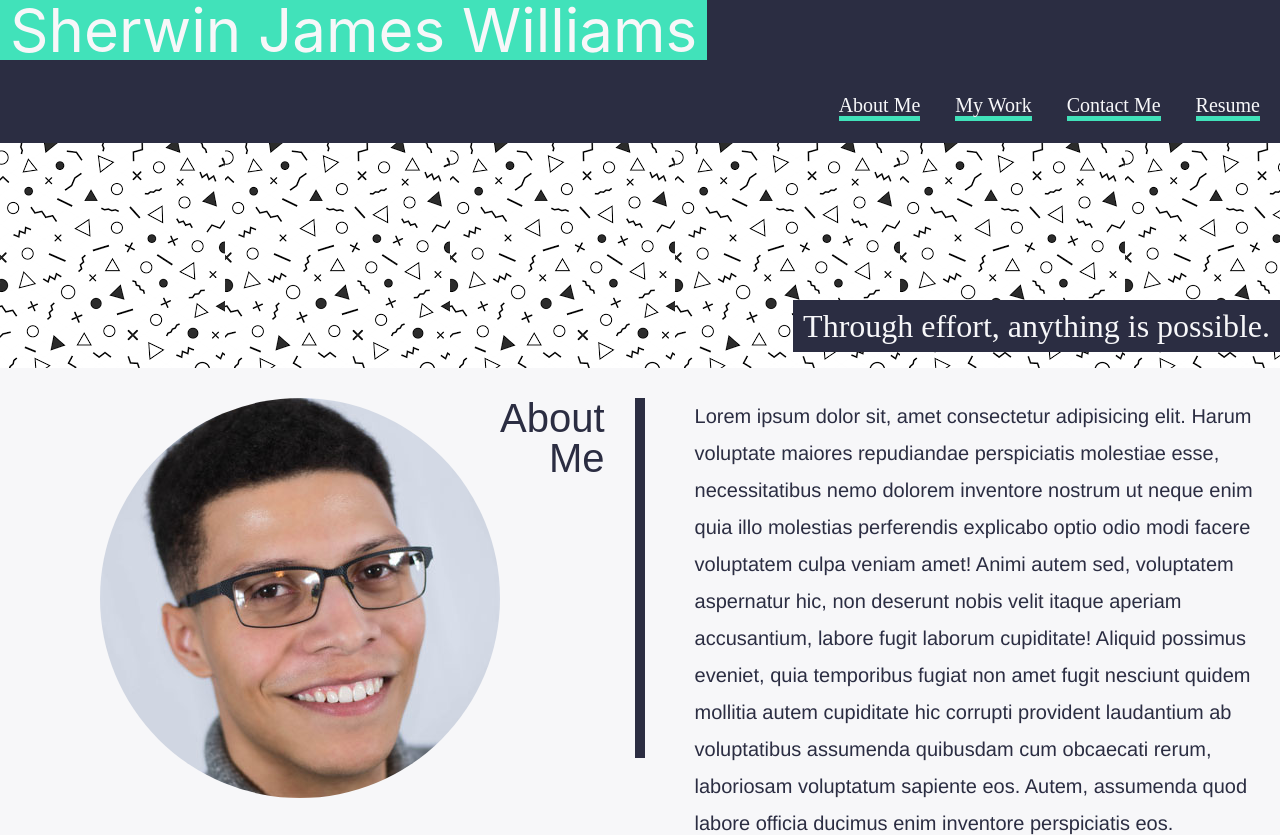
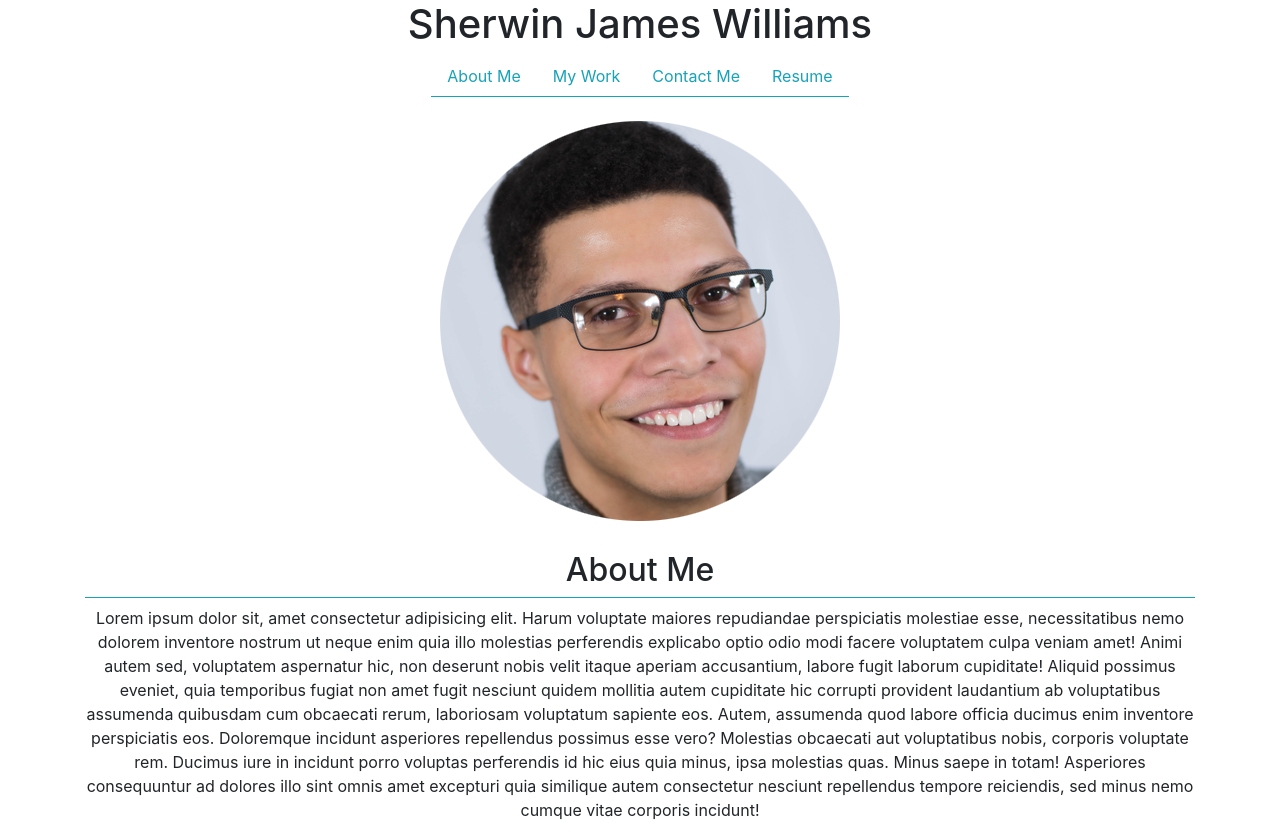
Before and after one commit to shrwnwilliams/sherwin-williams-portfolio, a plain HTML site: page index.html in a window 1280 px wide. Shown: the top 835 px of the page. Drawn offline with nearby package versions, Linux system fonts and the light colour scheme.

Commit message:
begin reworking and redesigning my portfolio page

```diff
--- a/assests/css/style.css
+++ b/assests/css/style.css
@@ -1,4 +1,4 @@
-/* Universal */
+/*
 :root {
     --dark-blue: #2b2d42;
     --pink: #e86a92;
@@ -6,7 +6,7 @@
     --white: #f7f7f9;
     --aqua: #41e2ba;
 }
-/* Element */
+
 header {
     height: 143px;
     text-align: left;
@@ -31,7 +31,7 @@ body {
     color: var(--dark-blue);
 }
 
-/* Class */
+
 .about-me {
     display: flex;
     margin-bottom: 30px;
@@ -84,15 +84,16 @@ body {
     border-bottom: 5px solid var(--pink);
 
 }
-
+*/
 .background {
-    height: 225px;
+    height: 400px;
     width: 100%;
     margin-bottom: 30px;
-    background-image: url(../images/background.png);
-    background-repeat: repeat;
+    background-image: url(../images/sherwin-headshot-1.png);
+    background-repeat:no-repeat;
+    background-position: center;
 }
-
+/*
 .background h2 {
     display: inline;
     position: absolute;
@@ -196,7 +197,7 @@ body {
 }
 
 .contacts {
-    /* margin-bottom: 32px; */
+
     font-family: sans-serif;
     font-size: 40px;
     text-align: right;
@@ -218,7 +219,7 @@ body {
 .contact-info:hover {
     border-bottom: 5px solid var(--pink);
 }
-/* ID */
+
 @media screen and (max-width:1200px) {
     .about-me-face {
         display: none;
@@ -294,3 +295,9 @@ body {
         flex-basis: 100px;
     }
 }
+*/
+/*
+#nav-bar {
+    height: 100px;
+
+} */
--- a/index.html
+++ b/index.html
@@ -5,32 +5,42 @@
     <meta http-equiv="X-UA-Compatible" content="IE=edge" />
     <meta name="viewport" content="width=device-width, initial-scale=1.0" />
     <title>Welcome to Sherwin's Portfolio!</title>
-    <link href= "./assests/css/normalize.css" rel="stylesheet" />
+    <link rel="stylesheet" href="https://stackpath.bootstrapcdn.com/bootstrap/4.3.1/css/bootstrap.min.css" integrity="sha384-ggOyR0iXCbMQv3Xipma34MD+dH/1fQ784/j6cY/iJTQUOhcWr7x9JvoRxT2MZw1T" crossorigin="anonymous">
+    <!-- <link href= "./assests/css/normalize.css" rel="stylesheet" /> -->
     <link href= "./assests/css/style.css" rel="stylesheet" />
   </head>
   <body>
     <!--Header and Nav bar-->
-    <header>
-      <h1>Sherwin James Williams</h1>
-      <nav class="links">
-        <ul>
-          <a href="#about-me"  class="top-links">About Me</a>
-          <a href="#my-work" class="top-links">My Work</a>
-          <a href="#contact" class="top-links">Contact Me</a>
-          <a href="https://drive.google.com/file/d/1po010mmQC0JZJWGmxIqeJZQ2g3nFksJe/view?usp=sharing" target="blank" class="top-links">Resume</a>
+    <header class="container-fluid">
+      <h1 class="text-center">Sherwin James Williams</h1>
+      <nav id="nav-bar" class="nav justify-content-center">
+        <ul class="nav justify-content-center border-bottom border-info mb-4">
+          <li class="nav-item">
+            <a class="nav-link text-info" href="#">About Me</a>
+          </li>
+          <li class="nav-item">
+            <a class="nav-link text-info" href="#">My Work</a>
+          </li>
+          <li class="nav-item">
+            <a class="nav-link text-info" href="#">Contact Me</a>
+          </li>
+          <li class="nav-item">
+            <a class="nav-link text-info" href="#">Resume</a>
+          </li>
         </ul>
       </nav>
     </header>
     <!--cool image-->
-    <section class="background">
-      <h2>Through effort, anything is possible.</h2>
+     <section class="background center">
     </section>
-    <!--Main section-->
+    <!-- <--Main section-->
+
     <main>
-      <section class="about-me">
-        <img src="./assests/images/sherwin-headshot-1.jpg" class="about-me-face" alt="a headshot of sherwin" />
-        <h2 class="about-me-head" id="about-me">About Me</h2>
-        <p class="about-me-content">
+      <section class="container text-center">
+        <div class="border-bottom border-info">
+        <h2 class="text-center mb-2">About Me</h2>
+      </div>
+        <p class="text-center pt-2">
           Lorem ipsum dolor sit, amet consectetur adipisicing elit. Harum
           voluptate maiores repudiandae perspiciatis molestiae esse,
           necessitatibus nemo dolorem inventore nostrum ut neque enim quia illo
@@ -52,7 +62,7 @@
         </p>
       </section>
 
-      <section class="my-work">
+     <!-- <section class="my-work">
         <h2 id="my-work" class="my-work-head">My Work</h2>
         <div class="box-1"><img src="./assests/images/horiseon-refactor-1.png" alt="the home page of Horiseon" /><a class="horiseon-link" href="https://github.com/shrwnwilliams/horiseon-code-refactor" target="blank">Horiseon Code Refactor</a></div>
       </section>
@@ -79,7 +89,7 @@
             <a class="contact-info" href="https://github.com/shrwnwilliams" target="blank">Github</a>
             <a class="contact-info" href="https://www.linkedin.com/in/sherwin-williams-08981a207/" target="blank">LinkedIn</a>
           </nav>
-        </footer>
+        </footer> -->
     </main>
   </body>
 </html>
```
Also changed, not shown: assests/images/sherwin-headshot-1.png (added).
